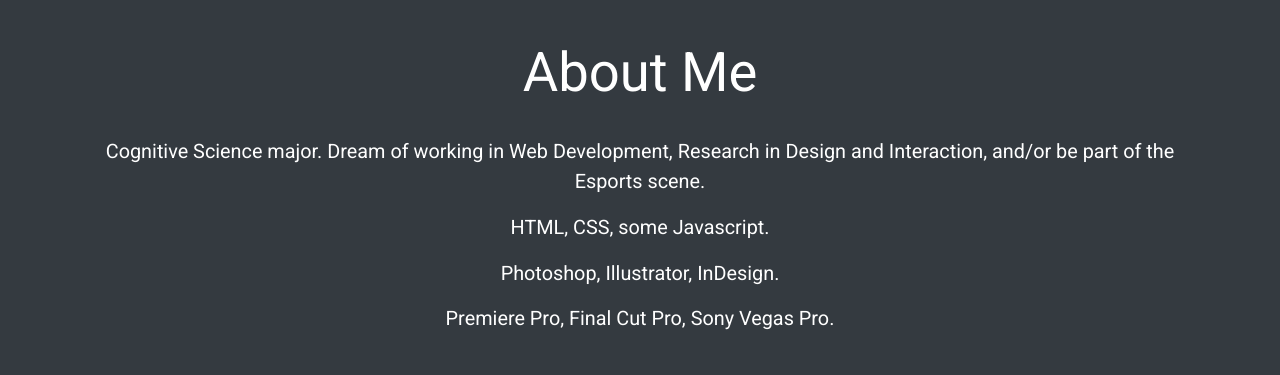
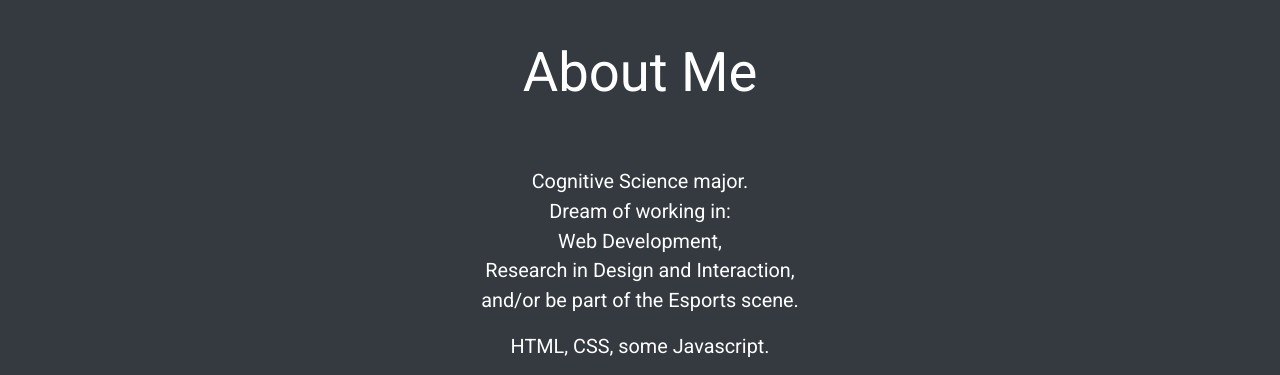
Before and after one commit to fernyjr14/fernyjr14.github.io, a plain HTML site: page index.html in a window 1280 px wide. Shown: the part 880-1255 px from the top of the page. Drawn offline with nearby package versions, Linux system fonts and the light colour scheme.

Commit message:
Update index.html

```diff
--- a/index.html
+++ b/index.html
@@ -68,8 +68,12 @@
                     <h2>About Me</h2>
                     <br>
                     <div>
-                        <p class="info">
-                            Cognitive Science major. Dream of working in Web Development, Research in Design and Interaction, and/or be part of the Esports scene.
+                        <p class="info" style="white-space: pre-line">
+                            Cognitive Science major.
+                            Dream of working in:
+                            Web Development,
+                            Research in Design and Interaction,
+                            and/or be part of the Esports scene.
                         </p>
                         <p class="info">
                             HTML, CSS, some Javascript.
```
